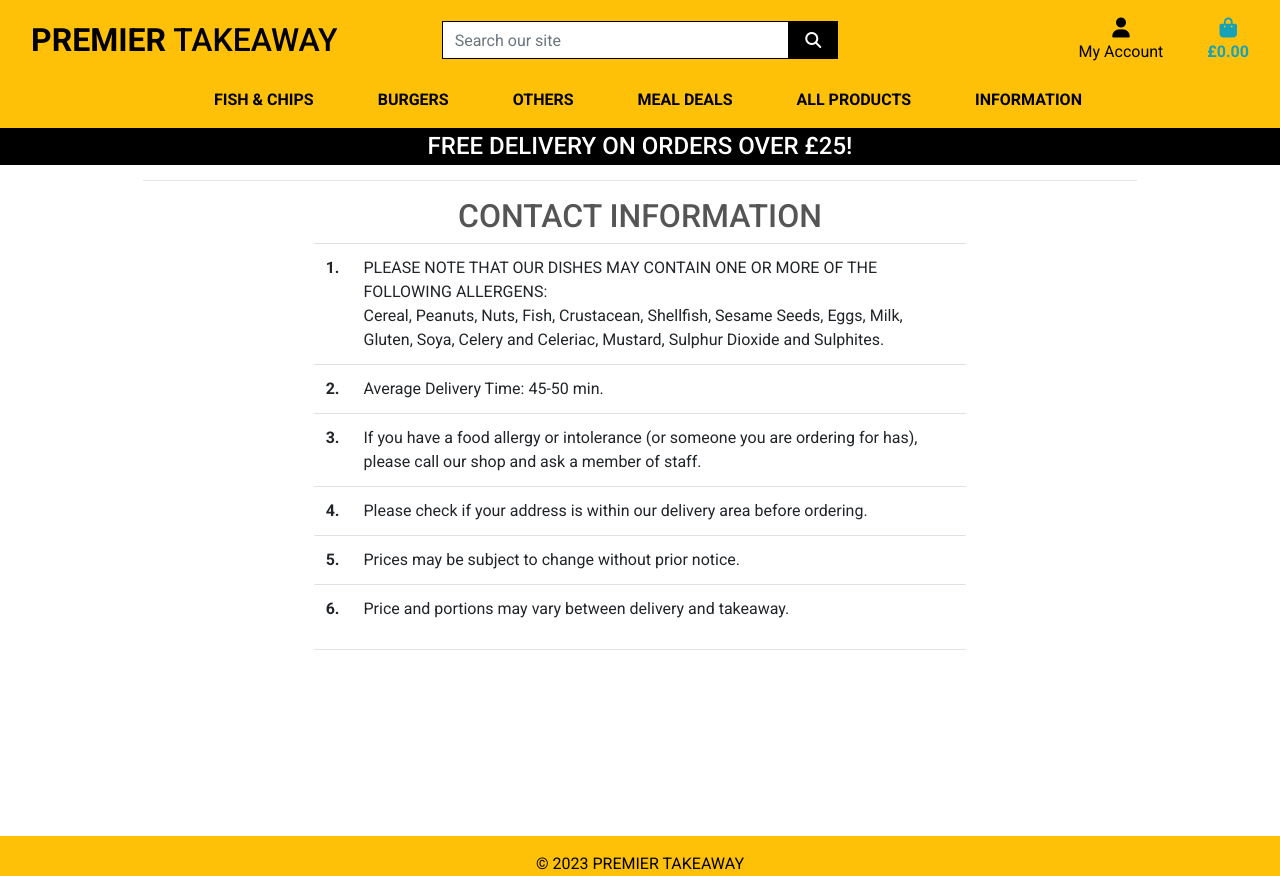
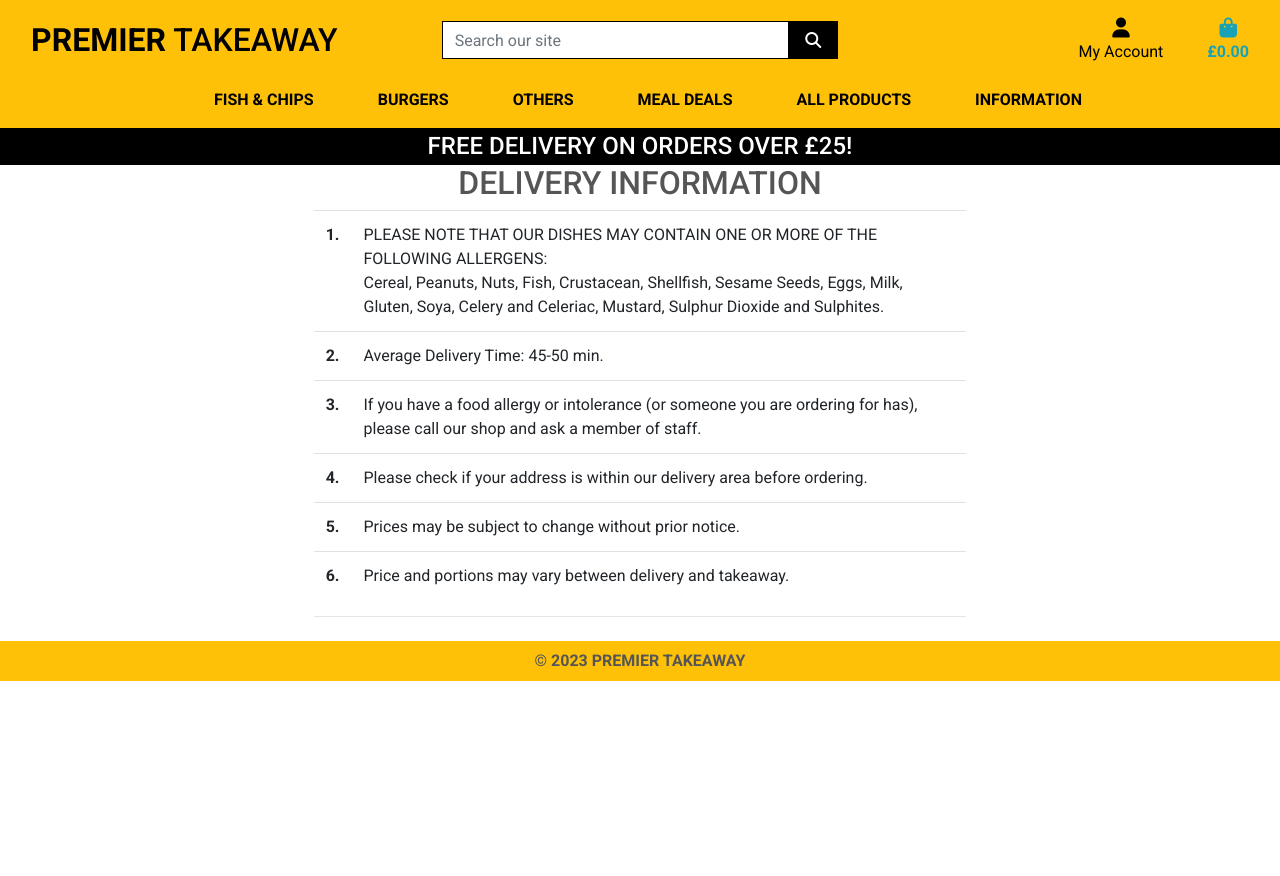
Before and after one commit to ayhanuzumcu/Milestone-Project-4, a Django app: page /info/delivery_info/ in a window 1280 px wide. Run offline with Django 3.2, Linux system fonts and the light colour scheme; some libraries are stand-ins or nearby versions.

Commit message:
updated footer

```diff
--- a/info/templates/info/contact_info.html
+++ b/info/templates/info/contact_info.html
@@ -15,7 +15,6 @@
 <div class="container mb-2">
     <div class="row">
         <div class="col">
-            <hr>
             <h2 class="logo-font mb-2 text-center">CONTACT INFORMATION</h2>
         </div>
     </div>
--- a/info/templates/info/delivery_info.html
+++ b/info/templates/info/delivery_info.html
@@ -15,8 +15,7 @@
 <div class="container mb-2">
   <div class="row">
     <div class="col">
-      <hr>
-      <h2 class="logo-font mb-2 text-center">CONTACT INFORMATION</h2>
+       <h2 class="logo-font mb-2 text-center">DELIVERY INFORMATION</h2>
     </div>
   </div>
   <div class="row d-flex justify-content-center">
--- a/info/templates/info/info.html
+++ b/info/templates/info/info.html
@@ -15,7 +15,6 @@
 <div class="container mb-2">
     <div class="row">
         <div class="col">
-            <hr>
             <h2 class="logo-font mb-2 text-center">DELIVERY HOURS</h2>
         </div>
     </div>
--- a/static/css/base.css
+++ b/static/css/base.css
@@ -331,24 +331,3 @@ a.category-badge > span.badge:hover {
         padding: .25rem .5rem !important;
     }
 }
-
-
-/* Footer */
-.footer {
-    position: fixed;
-    left: 0;
-    bottom: 0;
-    width: 100%;
-    background-color: #ffc107;
-    color: rgb(0, 0, 0);
-    height: 40px;
-}
-
-.footer-content {
-    line-height: 40px;
-}
-
-.footer-container {
-    margin: 15px;
-    text-align: center;
-}
--- a/templates/includes/footer.html
+++ b/templates/includes/footer.html
@@ -1,14 +1,6 @@
-<div class="footer-container text-center">
-
-
-
 <footer class="footer bg-warning">
-    <div class="row footer-content">
-        <div class="col">
-            <p class="m-2">&copy; 2023 PREMIER TAKEAWAY</p>
-        </div>
+    <div class="row my-auto text-center">
+        <div class="col m-2"><strong>&copy; 2023 PREMIER TAKEAWAY</strong></div>
 
     </div>
 </footer>
-
-</div>
```
Lines whose indentation alone changed are shown as unchanged.
